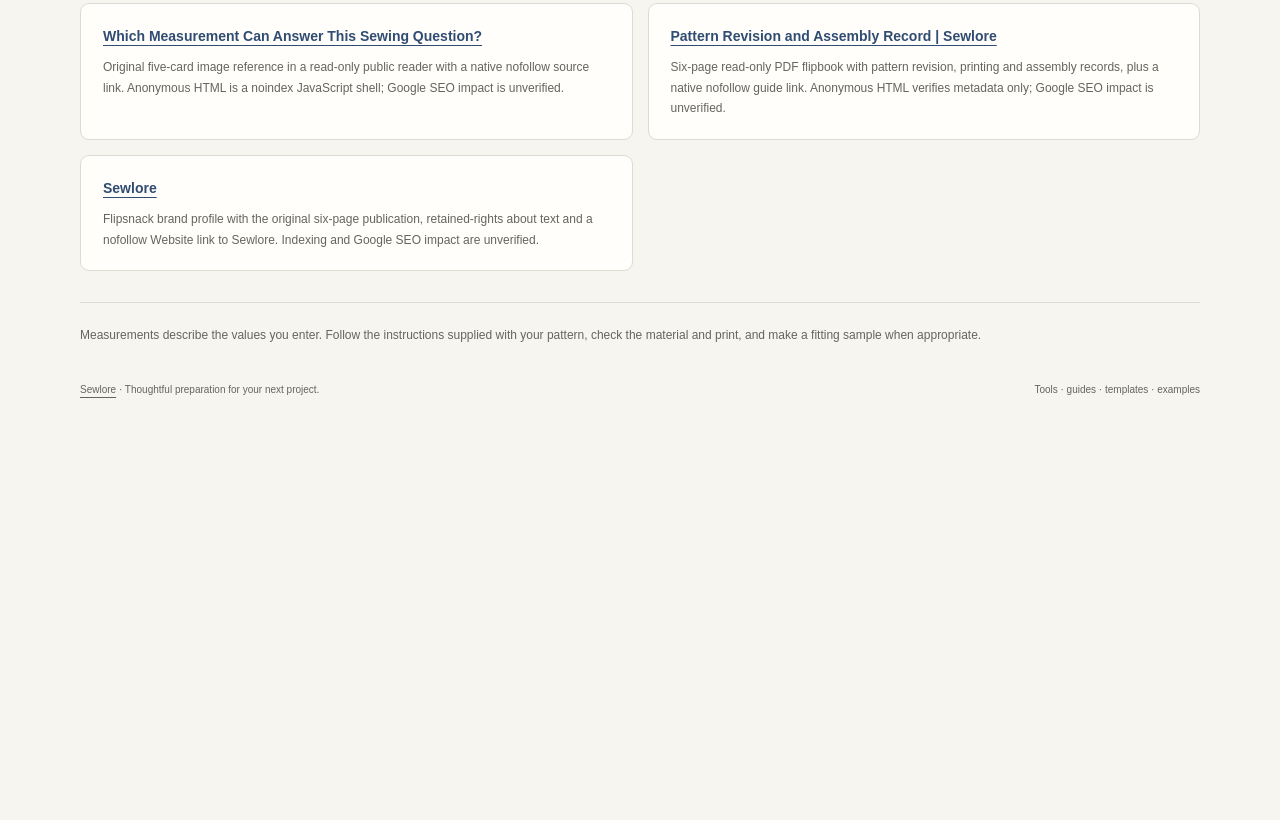
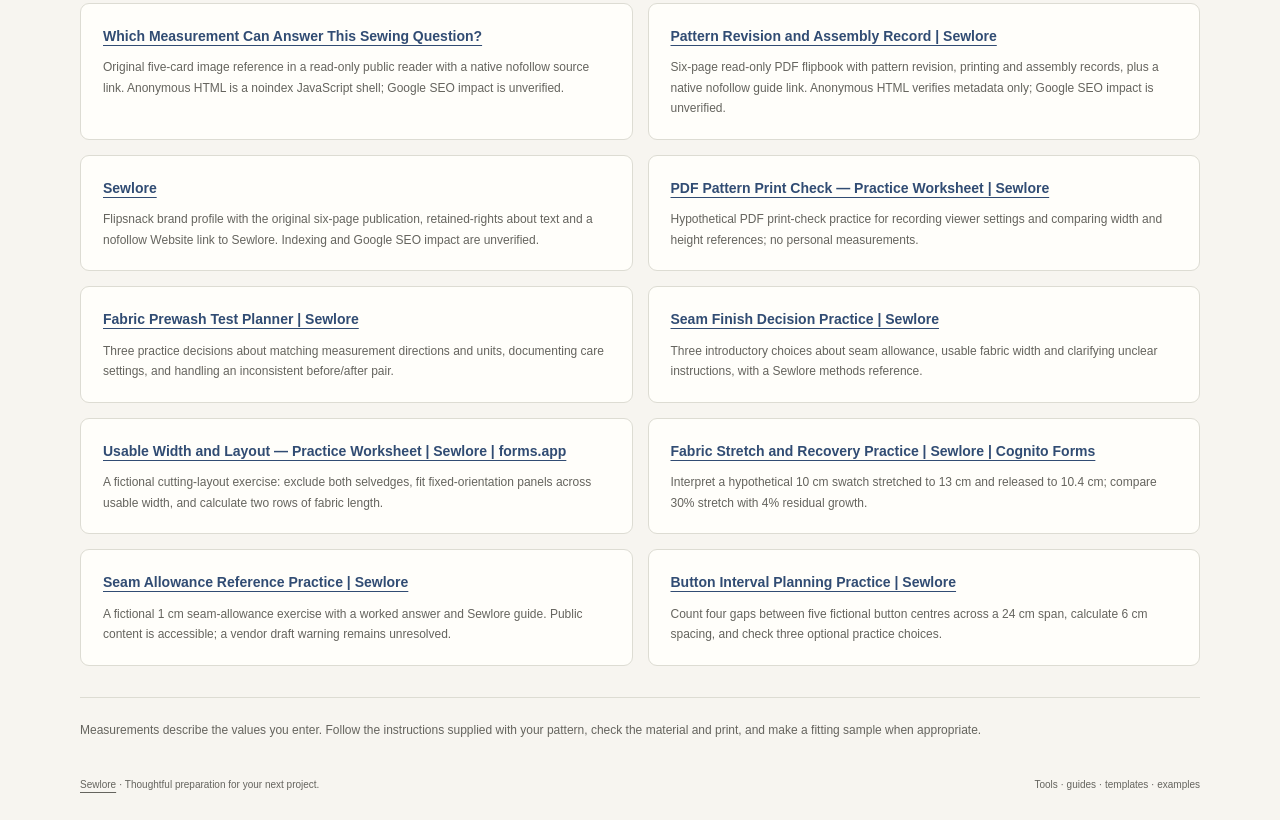
Before and after one commit to gokimedia/sewlore-sewing-tools, a website: page resources.html in a window 1280 px wide. Shown: the part 8872-9692 px from the top of the page. Before the commit the page ends 9298 px from the top, so only its background shows below. Drawn offline with Linux system fonts and the light colour scheme.

Commit message:
Add verified educational form resources

```diff
--- a/resources.html
+++ b/resources.html
@@ -183,6 +183,13 @@
         <li><a href="https://infograph.venngage.com/ps/wjTBevjKgQ">Which Measurement Can Answer This Sewing Question?</a><p>Original five-card image reference in a read-only public reader with a native nofollow source link. Anonymous HTML is a noindex JavaScript shell; Google SEO impact is unverified.</p></li>
         <li><a href="https://www.flipsnack.com/CAD6E5B569B/pattern-revision-and-assembly-record-sewlore">Pattern Revision and Assembly Record | Sewlore</a><p>Six-page read-only PDF flipbook with pattern revision, printing and assembly records, plus a native nofollow guide link. Anonymous HTML verifies metadata only; Google SEO impact is unverified.</p></li>
         <li><a href="https://www.flipsnack.com/CAD6E5B569B/">Sewlore</a><p>Flipsnack brand profile with the original six-page publication, retained-rights about text and a nofollow Website link to Sewlore. Indexing and Google SEO impact are unverified.</p></li>
+        <li><a href="https://tally.so/r/yPK2j6">PDF Pattern Print Check — Practice Worksheet | Sewlore</a><p>Hypothetical PDF print-check practice for recording viewer settings and comparing width and height references; no personal measurements.</p></li>
+        <li><a href="https://ofdncoi6.paperform.co/">Fabric Prewash Test Planner | Sewlore</a><p>Three practice decisions about matching measurement directions and units, documenting care settings, and handling an inconsistent before/after pair.</p></li>
+        <li><a href="https://form.typeform.com/to/ZZ0iKR6q">Seam Finish Decision Practice | Sewlore</a><p>Three introductory choices about seam allowance, usable fabric width and clarifying unclear instructions, with a Sewlore methods reference.</p></li>
+        <li><a href="https://share.forms.app/form/6ac9325f67fb325c09bddbf9">Usable Width and Layout — Practice Worksheet | Sewlore | forms.app</a><p>A fictional cutting-layout exercise: exclude both selvedges, fit fixed-orientation panels across usable width, and calculate two rows of fabric length.</p></li>
+        <li><a href="https://www.cognitoforms.com/Sewlore1/FabricStretchAndRecoveryPracticeSewlore">Fabric Stretch and Recovery Practice | Sewlore | Cognito Forms</a><p>Interpret a hypothetical 10 cm swatch stretched to 13 cm and released to 10.4 cm; compare 30% stretch with 4% residual growth.</p></li>
+        <li><a href="https://selami.aidaform.com/seam-allowance-reference-worksheet">Seam Allowance Reference Practice | Sewlore</a><p>A fictional 1 cm seam-allowance exercise with a worked answer and Sewlore guide. Public content is accessible; a vendor draft warning remains unresolved.</p></li>
+        <li><a href="https://woorise.com/sewlore/button-interval-planning-practice-sewlore">Button Interval Planning Practice | Sewlore</a><p>Count four gaps between five fictional button centres across a 24 cm span, calculate 6 cm spacing, and check three optional practice choices.</p></li>
       </ul>
     </section>
     <p class="directory-method-note">Measurements describe the values you enter. Follow the instructions supplied with your pattern, check the material and print, and make a fitting sample when appropriate.</p>
```
Also changed, not shown: README.md.
